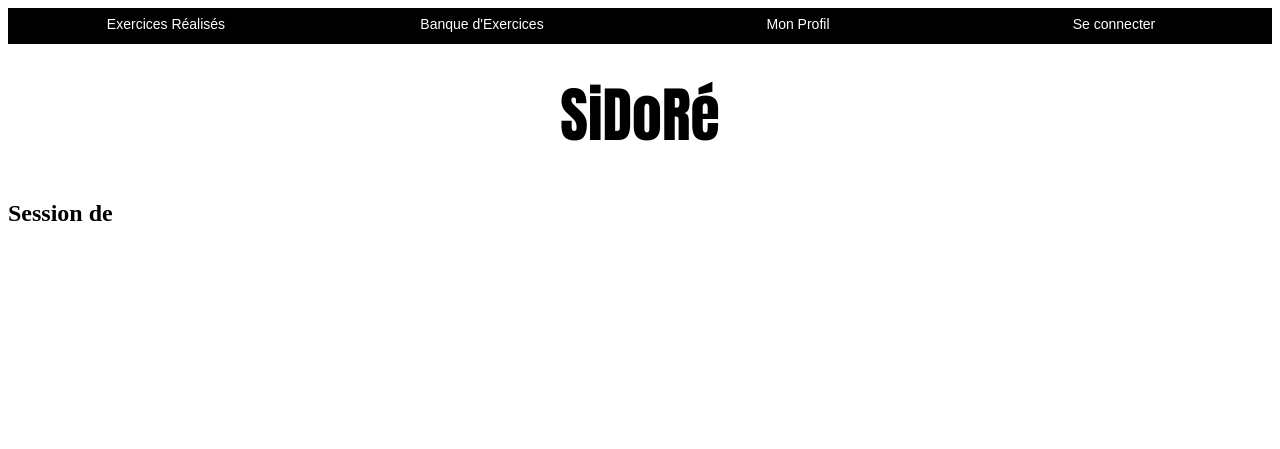
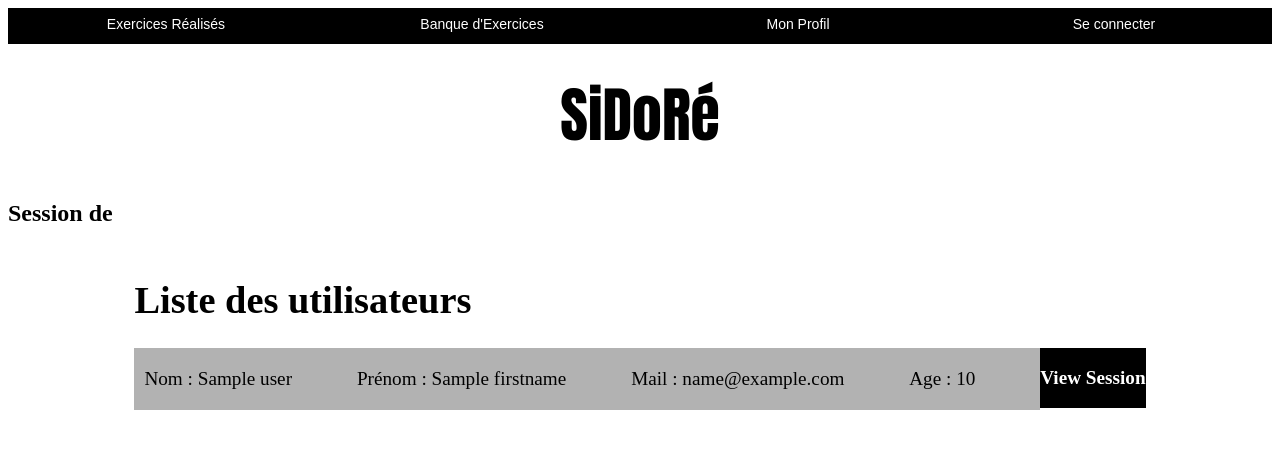
Before and after one commit to Laurine-sl/Workshop-Archi-Log-serveur, a Flask app: template app/templates/accueil.html in a window 1280 px wide. Shown: the top 449 px of the page. Run offline with Flask 3, Linux system fonts and the light colour scheme; the template is opened without the code that fills it: most values are stand-ins (such as "Sample title", 1, 10 or a date in 2020); parts of the project's set-up code (start-up, migrations or seed data) failed here and were passed over.

Commit message:
liste users done

```diff
--- a/app/server.py
+++ b/app/server.py
@@ -13,15 +13,19 @@ print(API_URL)
 app = Flask(__name__)
 CORS(app)
 
-@app.route('/users', methods=['GET'])
+@app.route('/')
 def get_users():
     try:
         response = requests.get(API_URL + "user")
         response.raise_for_status()
         users = response.json()
-        return jsonify(users)
     except requests.exceptions.RequestException as e:
-        return jsonify({"error": str(e)}), 500
+        print({"error": str(e)}), 500
+        users = []
+    return render_template("accueil.html", users=users)
+
+# @app.route('/users', methods=['GET'])
+# def get_users():
 
 @app.route('/users/<user_id>', methods=['GET'])
 def get_user(user_id):
@@ -33,7 +37,7 @@ def get_user(user_id):
     except requests.exceptions.RequestException as e:
         return jsonify({"error": str(e)}), 500
 
-@app.route('users/update/<user_id>', methods=['PUT'])
+@app.route('/users/update/<user_id>', methods=['PUT'])
 def update_user(user_id) :
     try:
         response = requests.get(API_URL + "user/" + user_id)
--- a/app/static/fantasy.css
+++ b/app/static/fantasy.css
@@ -1,5 +1,5 @@
 #titre {
-    font-family: Impact, Haettenschweiler, 'Arial Narrow Bold', sans-serif;
+  font-family: Impact, Haettenschweiler, "Arial Narrow Bold", sans-serif;
   text-align: center;
   font-size: 60px;
   margin-top: 2%;
@@ -13,15 +13,15 @@
   grid-template-columns: repeat(4, 25%);
 }
 
-nav a{
+nav a {
   text-decoration: none;
   color: #ffff;
   font-size: 14px;
   line-height: 33px;
   height: 36px;
-    transition: .5s;
+  transition: 0.5s;
 }
-nav a:hover{
+nav a:hover {
   background: #59036a;
 }
 
@@ -34,7 +34,7 @@ nav a:hover{
 form {
   width: 90%;
   padding: 5%;
-    border: 1px solid #f1F1f1;
+  border: 1px solid #f1f1f1;
   background: #fff;
   box-shadow: 0 0 20px 0 rgba(0, 0, 0, 0.2), 0 5px 5px 0 rgba(0, 0, 0, 0.24);
 }
@@ -46,44 +46,76 @@ form {
   padding-bottom: 10px;
 }
 
-input [type=text],
-input [type=password] {
+input [type="text"],
+input [type="password"] {
   width: 100%;
   padding: 12px 20px;
   margin: 8px 0;
   display: inline-block;
-    border:
-        1px solid #ccc;
-    box-sizing:
-        border-box;
+  border: 1px solid #ccc;
+  box-sizing: border-box;
 }
 
-input[type=submit] {
-
+input[type="submit"] {
   text-align: center;
   background-color: black;
-    color:
-        rgb(247, 246, 246);
+  color: rgb(247, 246, 246);
   padding: 14px 20px;
-    margin:
-        8px 0;
+  margin: 8px 0;
   border: none;
   cursor: pointer;
-    width:
-        20%;
+  width: 20%;
 }
 
-input[type=submit]:hover {
-    background-color: rgb(186,151,183);
+input[type="submit"]:hover {
+  background-color: rgb(186, 151, 183);
   color: #060606;
   border: 1px solid #060606;
 }
 
 #add_exercice {
   margin-top: 5%;
-
 }
 
 #tempo {
   margin-left: 15%;
 }
+
+.users {
+  display: flex;
+  flex-direction: column;
+  width: 80%;
+  margin: auto;
+  font-size: 1.2em;
+  padding: 5px;
+  color: black;
+}
+
+.user {
+  display: flex;
+  flex-direction: row;
+  padding-left: 10px;
+  justify-content: space-between;
+  align-items: center;
+}
+
+.user_even {
+  background-color: rgb(223, 223, 223);
+}
+
+.user_odd {
+  background-color: rgb(178, 178, 178);
+}
+
+.user a {
+  text-decoration: none;
+  font-weight: bold;
+  background-color: black;
+  padding: 1em 0;
+  color: white;
+  border-bottom: white solid 2px;
+  box-sizing: border-box;
+}
+.user a:hover {
+  background-color: #59036a;
+}
--- a/app/templates/accueil.html
+++ b/app/templates/accueil.html
@@ -1,22 +1,45 @@
 <!DOCTYPE html>
 <html lang="fr">
-
   <head>
     <meta charset="UTF-8" />
-    <link href="fantasy.css" rel="stylesheet" />
+    <link href="../static/fantasy.css" rel="stylesheet" />
   </head>
 
   <body>
     <header>
-        <nav id = "navigation">
-            <a href="exos_realises.html">Exercices Réalisés</a>
-            <a href="banque_exos.html">Banque d'Exercices</a>
-            <a href="accueil.html">Mon Profil</a>
-            <a href="connexion.html">Se connecter</a>
+      <nav id="navigation">
+        <a href="/my_exercises">Exercices Réalisés</a>
+        <a href="/exercises_bank">Banque d'Exercices</a>
+        <a href="/profil">Mon Profil</a>
+        <a href="/connection">Se connecter</a>
       </nav>
-        <h1 id="titre"> SiDoRé </h1>
+      <h1 id="titre">SiDoRé</h1>
     </header>
-    <h2> Session de </h2>
+    <h2>Session de</h2>
+
+    <div class="users">
+      <h1>Liste des utilisateurs</h1>
+      {% for user in users %} {% if loop.index is divisibleby 2 %}
+
+      <div class="user user_even">
+        <p>Nom : {{ user.name }}</p>
+        <p>Prénom : {{user.firstname}}</p>
+        <p>Mail : {{ user.mail }}</p>
+        <p>Age : {{user.age}}</p>
+        <a href="">View Session</a>
+      </div>
+
+      {% else %}
+
+      <div class="user user_odd">
+        <p>Nom : {{ user.name }}</p>
+        <p>Prénom : {{user.firstname}}</p>
+        <p>Mail : {{ user.mail }}</p>
+        <p>Age : {{user.age}}</p>
+        <a href="">View Session</a>
+      </div>
+
+      {% endif %} {% endfor %}
+    </div>
   </body>
-
 </html>
```
Also changed, not shown: app/static/style.css (deleted, +0 -86 lines), app/templates/banque_exos.html (+8 -10 lines), app/templates/connexion.html (+24 -14 lines), app/templates/exos_realises.html (+16 -18 lines). Lines whose indentation alone changed are shown as unchanged.
